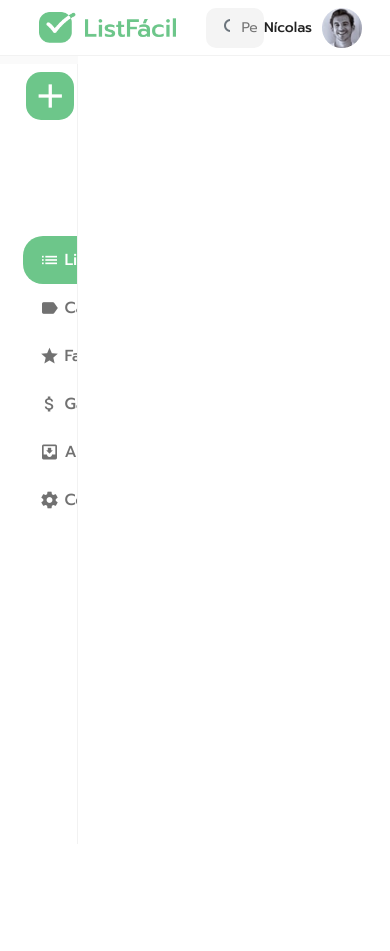
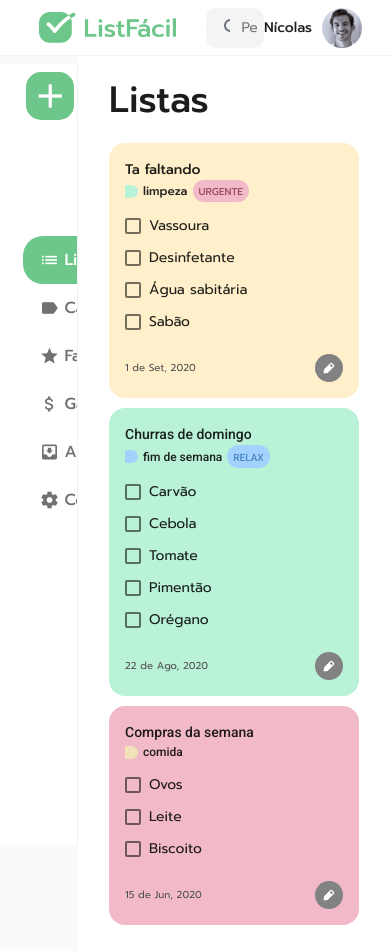
Before and after one commit to AyllaAzv/list-facil-web, an Angular app: page / in a window 390 px wide. Before the commit the page ends 844 px from the top, so only its background shows below. Built offline with nearby package versions, Linux system fonts and the light colour scheme.

Commit message:
front da home, faltando responsividade na nav e header

```diff
--- a/src/app/app-routing.module.ts
+++ b/src/app/app-routing.module.ts
@@ -6,7 +6,7 @@ import { LoginComponent } from './views/login/login.component';
 
 const routes: Routes = [
   {
-    path: 'home',
+    path: '',
     component: HomeComponent,
   },
   {
--- a/src/app/app.module.ts
+++ b/src/app/app.module.ts
@@ -14,6 +14,7 @@ import { MatListModule } from '@angular/material/list';
 import { MatSidenavModule } from '@angular/material/sidenav';
 import { MatToolbarModule } from '@angular/material/toolbar';
 import {MatIconModule} from '@angular/material/icon';
+import {MatCheckboxModule} from '@angular/material/checkbox';
 
 @NgModule({
   declarations: [
@@ -30,7 +31,8 @@ import {MatIconModule} from '@angular/material/icon';
     MatListModule,
     MatSidenavModule,
     MatToolbarModule,
-    MatIconModule
+    MatIconModule,
+    MatCheckboxModule
   ],
   providers: [],
   bootstrap: [AppComponent]
--- a/src/app/views/home/home.component.css
+++ b/src/app/views/home/home.component.css
@@ -0,0 +1,112 @@
+.container h1 {
+    font-family: 'Prompt', sans-serif;
+    font-style: normal;
+    font-weight: 500;
+    font-size: 36.6667px;
+    line-height: 55px;
+    color: #1C1C1C;
+}
+
+.container .cardlist-laranja {
+    font-family: 'Prompt', sans-serif;
+    width: 100%;
+    height: auto;
+    background: #FFF0CB;
+    border-radius: 16px;
+    padding: 16px;
+    margin-bottom: 10px;
+}
+
+.container .cardlist-verde {
+    width: 100%;
+    height: auto;
+    background: #BAF2D8;
+    border-radius: 16px;
+    padding: 16px;
+    margin-bottom: 10px;
+}
+
+.container .cardlist-vermelho {
+    width: 100%;
+    height: auto;
+    background: #F2BAC9;
+    border-radius: 16px;
+    padding: 16px;
+    margin-bottom: 10px;
+}
+
+.title {
+    font-style: normal;
+    font-weight: 500;
+    font-size: 14px;
+    line-height: 21px;
+}
+
+.container-categoria {
+    display: flex;
+    justify-content: flex-start;
+    align-items: center;
+}
+
+.container-categoria .marcador {
+    width: 13px;
+    height: 13px;
+    left: 323px;
+    top: 236px;
+    background: #BAF2D8;
+    border-radius: 0px 0px 6.5px 6.5px;
+    transform: rotate(-90deg);
+}
+
+.container-categoria span {
+    font-weight: 500;
+    font-size: 12px;
+    line-height: 18px;
+    margin-left: 5px;
+    margin-right: 5px;
+}
+
+.container-categoria .etiqueta {
+    width: auto;
+    height: auto;
+    background: #F2BAC9;
+    border-radius: 13.5px;
+    padding: 1px;
+}
+
+.container-categoria .etiqueta span {
+    font-style: normal;
+    font-weight: 500;
+    font-size: 10px;
+    line-height: 18px;
+    color: #9A5064;
+}
+
+.container-checkbox {
+    margin: 12px 0;
+}
+
+.container-footer {
+    display: flex;
+    justify-content: space-between;
+    align-items: center;
+}
+
+.container-footer span {
+    font-family: 'Prompt', sans-serif;
+    font-style: normal;
+    font-weight: normal;
+    font-size: 10px;
+    line-height: 12px;
+    color: #4F4F4F;
+}
+
+.container-footer .editar {
+    width: 28px;
+    height: 28px;
+    background: #828282;
+    border-radius: 30px;
+    display: flex;
+    align-items: center;
+    justify-content: center;
+}
--- a/src/app/views/home/home.component.html
+++ b/src/app/views/home/home.component.html
@@ -1 +1,87 @@
-<p>home works!</p>
+<div class="container">
+    <h1>Listas</h1>
+
+    <div class="row">
+        <div class="col-12 col-sm-6 col-md-4 col-lg-3">
+            <div class="cardlist-laranja">
+                <span class="title">Ta faltando</span>
+
+                <div class="container-categoria">
+                    <div class="marcador"></div>
+                    <span>limpeza</span>
+                    <div class="etiqueta">
+                       <span>URGENTE</span>
+                    </div>
+                </div>
+
+                <div class="container-checkbox">
+                    <mat-checkbox style="font-family: 'Prompt', sans-serif;">Vassoura</mat-checkbox><br>
+                    <mat-checkbox style="font-family: 'Prompt', sans-serif;">Desinfetante</mat-checkbox><br>
+                    <mat-checkbox style="font-family: 'Prompt', sans-serif;">Água sabitária</mat-checkbox><br>
+                    <mat-checkbox style="font-family: 'Prompt', sans-serif;">Sabão</mat-checkbox><br>
+                </div>
+
+                <div class="container-footer">
+                    <span>1 de Set, 2020</span>
+
+                    <div class="editar">
+                        <img src="assets/images/editar.png" alt="">
+                    </div>
+                </div>
+            </div>
+        </div>
+        <div class="col-12 col-sm-6 col-md-4 col-lg-3">
+            <div class="cardlist-verde">
+                <span class="title">Churras de domingo</span>
+
+                <div class="container-categoria">
+                    <div class="marcador" style="background:  #A3D2FF;"></div>
+                    <span>fim de semana</span>
+                    <div class="etiqueta" style="background: #A3D2FF;">
+                       <span style="color: #4B88C1;">RELAX</span>
+                    </div>
+                </div>
+
+                <div class="container-checkbox">
+                    <mat-checkbox style="font-family: 'Prompt', sans-serif;">Carvão</mat-checkbox><br>
+                    <mat-checkbox style="font-family: 'Prompt', sans-serif;">Cebola</mat-checkbox><br>
+                    <mat-checkbox style="font-family: 'Prompt', sans-serif;">Tomate</mat-checkbox><br>
+                    <mat-checkbox style="font-family: 'Prompt', sans-serif;">Pimentão</mat-checkbox><br>
+                    <mat-checkbox style="font-family: 'Prompt', sans-serif;">Orégano</mat-checkbox><br>
+                </div>
+
+                <div class="container-footer">
+                    <span>22 de Ago, 2020</span>
+
+                    <div class="editar">
+                        <img src="assets/images/editar.png" alt="">
+                    </div>
+                </div>
+            </div>
+        </div>
+        <div class="col-12 col-sm-6 col-md-4 col-lg-3">
+            <div class="cardlist-vermelho">
+                <span class="title">Compras da semana</span>
+
+                <div class="container-categoria">
+                    <div class="marcador" style="background: #F2E2BA;"></div>
+                    <span>comida</span>
+                </div>
+
+                <div class="container-checkbox">
+                    <mat-checkbox style="font-family: 'Prompt', sans-serif;">Ovos</mat-checkbox><br>
+                    <mat-checkbox style="font-family: 'Prompt', sans-serif;">Leite</mat-checkbox><br>
+                    <mat-checkbox style="font-family: 'Prompt', sans-serif;">Biscoito</mat-checkbox><br>
+                </div>
+
+                <div class="container-footer">
+                    <span>15 de Jun, 2020</span>
+
+                    <div class="editar">
+                        <img src="assets/images/editar.png" alt="">
+                    </div>
+                </div>
+            </div>
+        </div>
+      </div>
+</div>
```
Also changed, not shown: src/assets/images/editar.png (added).
